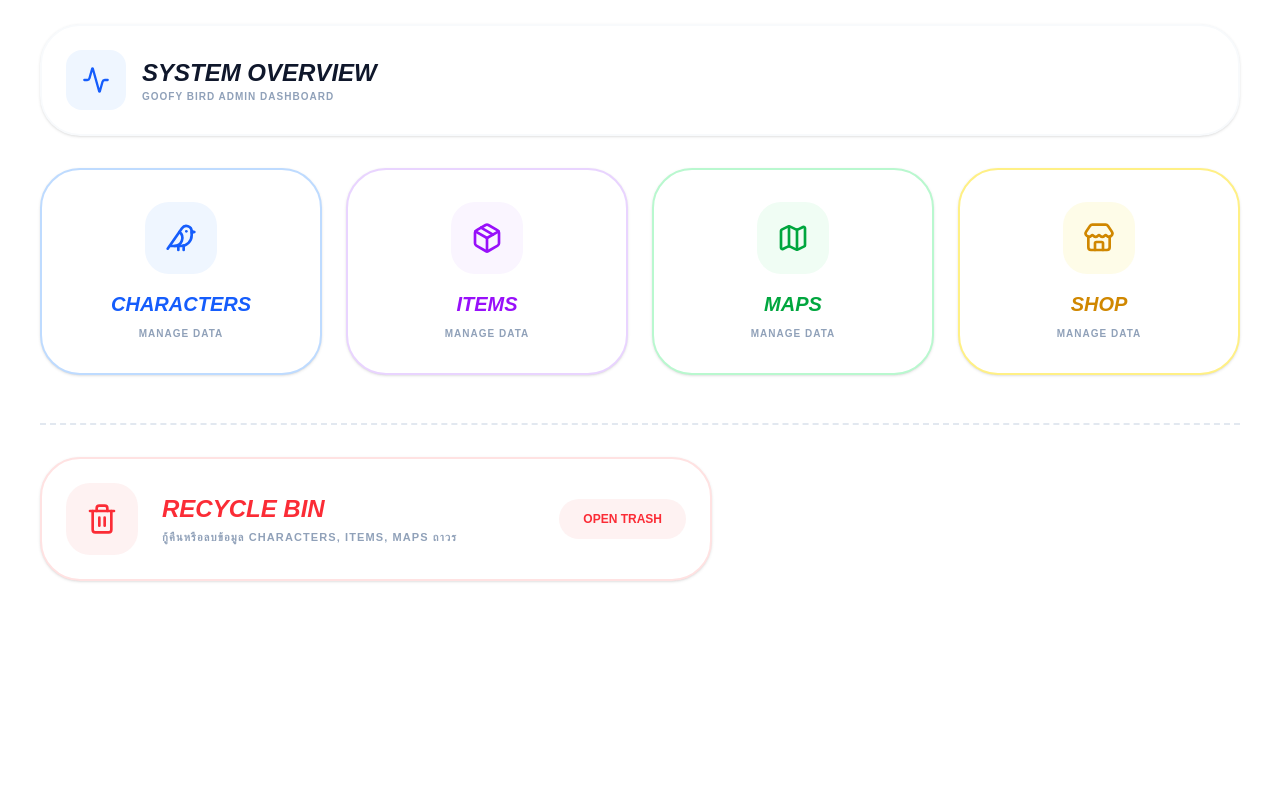
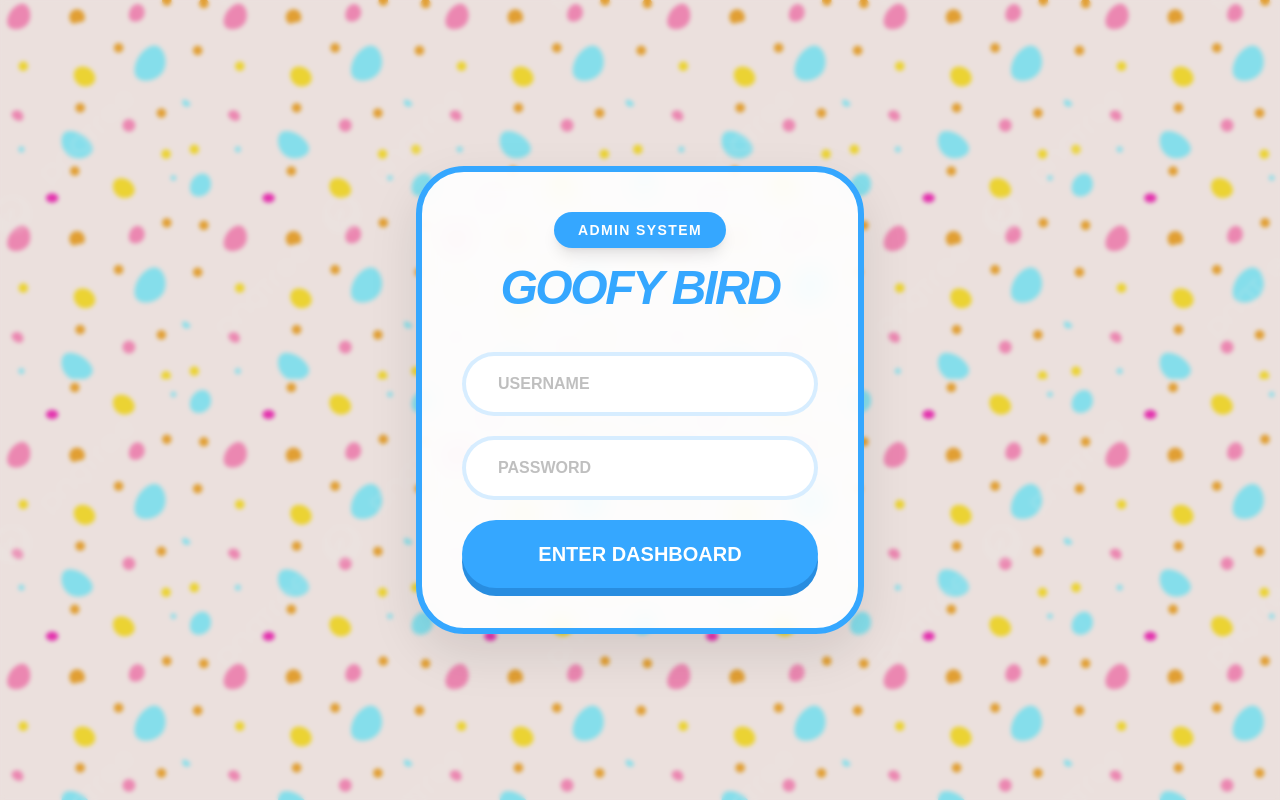
Before and after one commit to BossThanachote/Goofy-Bird, a Next.js app: page /admin in a window 1280 px wide. Built offline with nearby package versions, Linux system fonts and the light colour scheme; no server answers.

Commit message:
system updated#2

```diff
--- a/app/admin/page.tsx
+++ b/app/admin/page.tsx
@@ -1,79 +1,118 @@
 'use client'
-import React from 'react'
-import Link from 'next/link'
+import React, { useState } from 'react'
+import { useRouter } from 'next/navigation'
+import { supabase } from '@/lib/supabase'
 import { motion } from 'framer-motion'
-import { Bird, Package, Map as MapIcon, Store, Trash2, Activity } from 'lucide-react'
 
-export default function DashboardHomePage() {
-  // ข้อมูลเมนูต่างๆ ใน Dashboard เพื่อให้ใช้ map วนลูปสร้างการ์ดได้ง่ายๆ โค้ดจะคลีนครับ
-  const menuItems = [
-    { name: 'Characters', path: '/admin/dashboard/characters', icon: <Bird size={32} />, color: 'text-blue-600', bg: 'bg-blue-50', border: 'border-blue-200' },
-    { name: 'Items', path: '/admin/dashboard/items', icon: <Package size={32} />, color: 'text-purple-600', bg: 'bg-purple-50', border: 'border-purple-200' },
-    { name: 'Maps', path: '/admin/dashboard/maps', icon: <MapIcon size={32} />, color: 'text-green-600', bg: 'bg-green-50', border: 'border-green-200' },
-    { name: 'Shop', path: '/admin/dashboard/shop', icon: <Store size={32} />, color: 'text-yellow-600', bg: 'bg-yellow-50', border: 'border-yellow-200' },
-  ]
+export default function AdminLoginPage() {
+  const [username, setUsername] = useState('')
+  const [password, setPassword] = useState('')
+  const [error, setError] = useState('')
+  const [loading, setLoading] = useState(false)
+  const router = useRouter()
+
+  const handleLogin = async (e: React.FormEvent) => {
+    e.preventDefault()
+    setLoading(true)
+    setError('')
+
+    try {
+      // 🔍 ตรวจสอบจากตาราง admin
+      const { data, error: authError } = await supabase
+        .from('admin')
+        .select('*')
+        .eq('admin_username', username)
+        .eq('admin_password', password)
+        .single()
+
+      if (authError || !data) throw new Error('INVALID ADMIN CREDENTIALS')
+
+      localStorage.setItem('isAdmin', 'true')
+      router.push('/admin/dashboard')
+    } catch (err: any) {
+      setError(err.message.toUpperCase())
+    } finally {
+      setLoading(false)
+    }
+  }
 
   return (
-    <div className="space-y-8 px-4 md:px-10 py-6">
+    <div className="relative min-h-screen flex items-center justify-center p-4 overflow-hidden">
 
-      {/* 🔝 Welcome Header */}
-      <div className="flex flex-col md:flex-row justify-between items-center gap-6 bg-white p-6 rounded-[2.5em] shadow-sm border-2 border-slate-50">
-        <div className="flex items-center gap-4">
-          <div className="p-4 bg-blue-50 text-blue-600 rounded-2xl"><Activity size={28} /></div>
-          <div>
-            <h1 className="text-2xl font-black text-slate-900 italic uppercase">System Overview</h1>
-            <p className="text-slate-400 font-bold text-[10px] uppercase tracking-widest">Goofy Bird Admin Dashboard</p>
+      {/* 🌌 Moving Background Loop */}
+      <motion.div
+        initial={{ backgroundPosition: '0px 0px' }}
+        animate={{ backgroundPosition: ['0px 0px', '1200px -1200px'] }}
+        transition={{
+          duration: 30,
+          repeat: Infinity,
+          ease: "linear"
+        }}
+        className="absolute inset-0 z-0 scale-110"
+        style={{
+          backgroundImage: "url('/backgroundadmingoofybird.jpg')",
+          backgroundSize: '600px 600px', // ปรับขนาดลวดลายให้พอดี
+          filter: 'brightness(0.9)'
+        }}
+      />
+
+      {/* 🌫️ Overlay เพิ่มความอ่านง่าย */}
+      <div className="absolute inset-0 bg-white/20 backdrop-blur-[2px] z-[1]" />
+
+      {/* 📦 Login Card */}
+      <motion.div
+        initial={{ scale: 0.9, opacity: 0 }}
+        animate={{ scale: 1, opacity: 1 }}
+        className="relative z-10 w-full max-w-md bg-white/90 backdrop-blur-md rounded-[3em] p-10 shadow-[0_20px_50px_rgba(0,0,0,0.1)] border-[6px] border-[#35A7FF]"
+      >
+        <div className="text-center mb-10">
+          <div className="inline-block bg-[#35A7FF] text-white px-6 py-2 rounded-full text-sm font-black mb-4 shadow-lg uppercase tracking-widest">
+            Admin System
           </div>
+          <h1 className="text-5xl font-black text-[#35A7FF] tracking-tighter italic uppercase">
+            Goofy Bird
+          </h1>
         </div>
-      </div>
 
-      {/* 🗂️ Main Menu Grid */}
-      <div className="grid grid-cols-1 md:grid-cols-2 lg:grid-cols-4 gap-6">
-        {menuItems.map((item, index) => (
-          <Link href={item.path} key={index}>
+        <form onSubmit={handleLogin} className="space-y-5">
+          <div className="space-y-2">
+            <input
+              type="text"
+              value={username}
+              onChange={(e) => setUsername(e.target.value)}
+              className="w-full bg-white border-[4px] border-[#35A7FF]/20 rounded-full py-4 px-8 text-black font-bold focus:border-[#35A7FF] focus:outline-none transition-all placeholder:opacity-50"
+              placeholder="USERNAME"
+            />
+          </div>
+
+          <div className="space-y-2">
+            <input
+              type="password"
+              value={password}
+              onChange={(e) => setPassword(e.target.value)}
+              className="w-full bg-white border-[4px] border-[#35A7FF]/20 rounded-full py-4 px-8 text-black font-bold focus:border-[#35A7FF] focus:outline-none transition-all placeholder:opacity-50"
+              placeholder="PASSWORD"
+            />
+          </div>
+
+          {error && (
             <motion.div
-              whileHover={{ y: -5, scale: 1.02 }}
-              whileTap={{ scale: 0.95 }}
-              className={`flex flex-col items-center justify-center p-8 bg-white rounded-[2.5em] border-2 ${item.border} shadow-sm cursor-pointer transition-all group`}
+              initial={{ x: -10 }} animate={{ x: 0 }}
+              className="text-red-500 text-center font-black text-xs uppercase"
             >
-              <div className={`p-5 rounded-3xl ${item.bg} ${item.color} mb-4 group-hover:scale-110 transition-transform`}>
-                {item.icon}
-              </div>
-              <h3 className={`text-xl font-black italic uppercase ${item.color}`}>
-                {item.name}
-              </h3>
-              <p className="text-slate-400 font-bold text-[10px] mt-2 uppercase tracking-widest">Manage Data</p>
+              ⚠️ {error}
             </motion.div>
-          </Link>
-        ))}
-      </div>
+          )}
 
-      {/* 🗑️ Recycle Bin Section (แยกส่วนออกมาให้เห็นชัดเจน) */}
-      <div className="mt-12 pt-8 border-t-2 border-dashed border-slate-200">
-        <Link href="/admin/dashboard/trash">
-          <motion.div
-            whileHover={{ y: -5, scale: 1.01 }}
-            whileTap={{ scale: 0.98 }}
-            className="flex items-center justify-between p-6 bg-white rounded-[2.5em] border-2 border-red-100 shadow-sm cursor-pointer transition-all group max-w-2xl"
+          <button
+            disabled={loading}
+            type="submit"
+            className="w-full bg-[#35A7FF] hover:bg-[#288DE0] text-white font-black py-5 rounded-full text-xl shadow-[0_8px_0_#288DE0] active:translate-y-2 active:shadow-none transition-all disabled:opacity-50 uppercase"
           >
-            <div className="flex items-center gap-6">
-              <div className="p-5 rounded-3xl bg-red-50 text-red-500 group-hover:scale-110 transition-transform group-hover:rotate-12">
-                <Trash2 size={32} />
-              </div>
-              <div>
-                <h3 className="text-2xl font-black italic uppercase text-red-500">Recycle Bin</h3>
-                <p className="text-slate-400 font-bold text-[11px] mt-1 uppercase tracking-widest">
-                  กู้คืนหรือลบข้อมูล Characters, Items, Maps ถาวร
-                </p>
-              </div>
-            </div>
-            <div className="hidden sm:block px-6 py-3 bg-red-50 text-red-500 font-black text-xs uppercase rounded-full">
-              Open Trash
-            </div>
-          </motion.div>
-        </Link>
-      </div>
-
+            {loading ? 'Authenticating...' : 'Enter Dashboard'}
+          </button>
+        </form>
+      </motion.div>
     </div>
   )
 }
```
